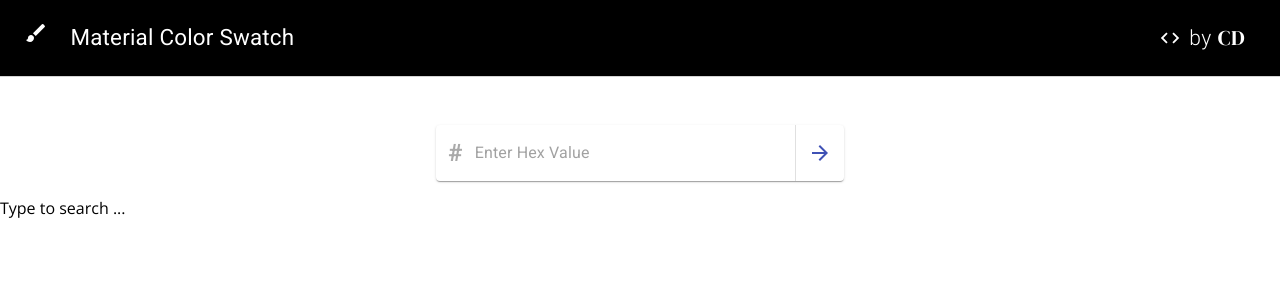
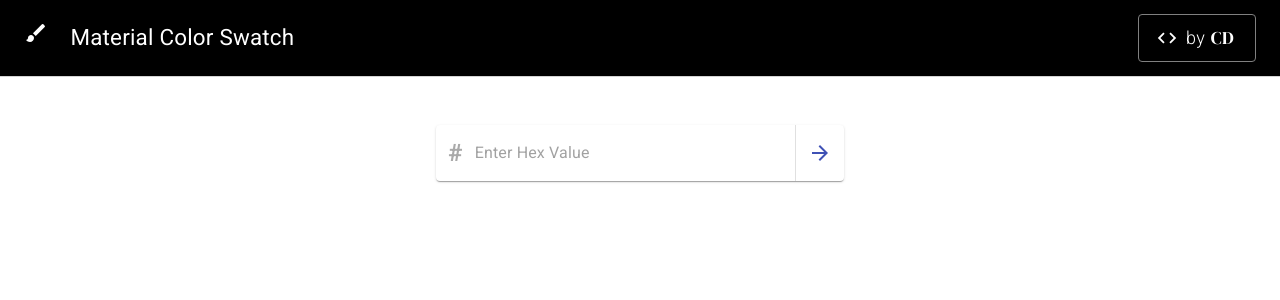
Before and after one commit to Chinmaydabke/material-color-swatch, a React (Create React App) app: page / in a window 1280 px wide. Shown: the top 300 px of the page. Built offline with nearby package versions, Linux system fonts and the light colour scheme.

Commit message:
Add palette component

```diff
--- a/src/components/App/Headbar.jsx
+++ b/src/components/App/Headbar.jsx
@@ -18,7 +18,12 @@ const Headbar = () => {
             </Typography>
           </div>
           <div>
-            <Button size="large" className="button" startIcon={<CodeIcon />}>
+            <Button
+              size="large"
+              className="button"
+              variant="outlined"
+              startIcon={<CodeIcon />}
+            >
               <span className="button-text">by </span>
               <span className="button-text-author">CD</span>
             </Button>
--- a/src/components/App/Headbar.scss
+++ b/src/components/App/Headbar.scss
@@ -24,18 +24,19 @@
 
     .button {
       color: white;
+      border-color: grey;
 
       .button-text {
         font-family: 'Roboto', sans-serif;
         font-weight: 300;
-        font-size: 1.4em;
+        font-size: 1.2em;
         text-transform: lowercase !important;
       }
 
       .button-text-author {
         font-family: 'DM Serif Display', serif;
         margin-left: 0.3em;
-        font-size: 1.4em;
+        font-size: 1.2em;
       }
     }
   }
--- a/src/components/Input/Input.jsx
+++ b/src/components/Input/Input.jsx
@@ -10,10 +10,17 @@ const Input = ({ inputCallback }) => {
     setInput(event.target.value);
   }
 
+  const handleKeyPress = (event) => {
+    if(event.keyCode === 13){
+      setInput(event.target.value);
+      inputCallback(input);
+   }
+  }
+
   return (
     <React.Fragment>
       <div className="input-component">
-        <Paper component="form" className="text-field">
+        <Paper className="text-field">
           <div className="prefix-area">
             <Typography className="prefix-text">
               #
@@ -24,6 +31,7 @@ const Input = ({ inputCallback }) => {
             placeholder="Enter Hex Value"
             inputProps={{ 'aria-label': 'search google maps' }}
             onChange={handleInput}
+            onKeyDown={handleKeyPress}
           />
           <Divider orientation="vertical" />
           <div className="search-button-area">
--- /dev/null
+++ b/src/components/Swatch/Palette.jsx
@@ -0,0 +1,14 @@
+import React from 'react';
+import './Palette.scss';
+
+const Palette = ({ hex }) => {
+  return (
+    <React.Fragment>
+      <div className="palette-component">
+        {hex} palette
+      </div>
+    </React.Fragment>
+  );
+}
+
+export default Palette;
--- a/src/components/Swatch/Swatch.jsx
+++ b/src/components/Swatch/Swatch.jsx
@@ -1,4 +1,5 @@
 import React from 'react';
+import Palette from "./Palette";
 import './Swatch.scss';
 
 const Swatch = ({ hex }) => {
@@ -6,18 +7,18 @@ const Swatch = ({ hex }) => {
   let render;
 
   if(hex.length < 1) {
-    render = <p>Type to search ...</p>;
+    render = <p></p>;
   } else {
     if(regex.test(hex)) {
-      render = <p>{hex} success</p>;
+      render = <Palette hex={hex} />;
     } else {
-      render = <p>{hex} fail</p>;
+      render = <p>Invalid input</p>;
     }
   }
 
   return (
     <React.Fragment>
-      <div>
+      <div className="swatch-component">
         {render}
       </div>
     </React.Fragment>
--- a/src/components/Swatch/Swatch.scss
+++ b/src/components/Swatch/Swatch.scss
@@ -0,0 +1,5 @@
+.swatch-component {
+  margin-top: 5em;
+  display: flex;
+  justify-content: center;
+}
```
Also changed, not shown: src/components/Swatch/Palette.scss (added).
